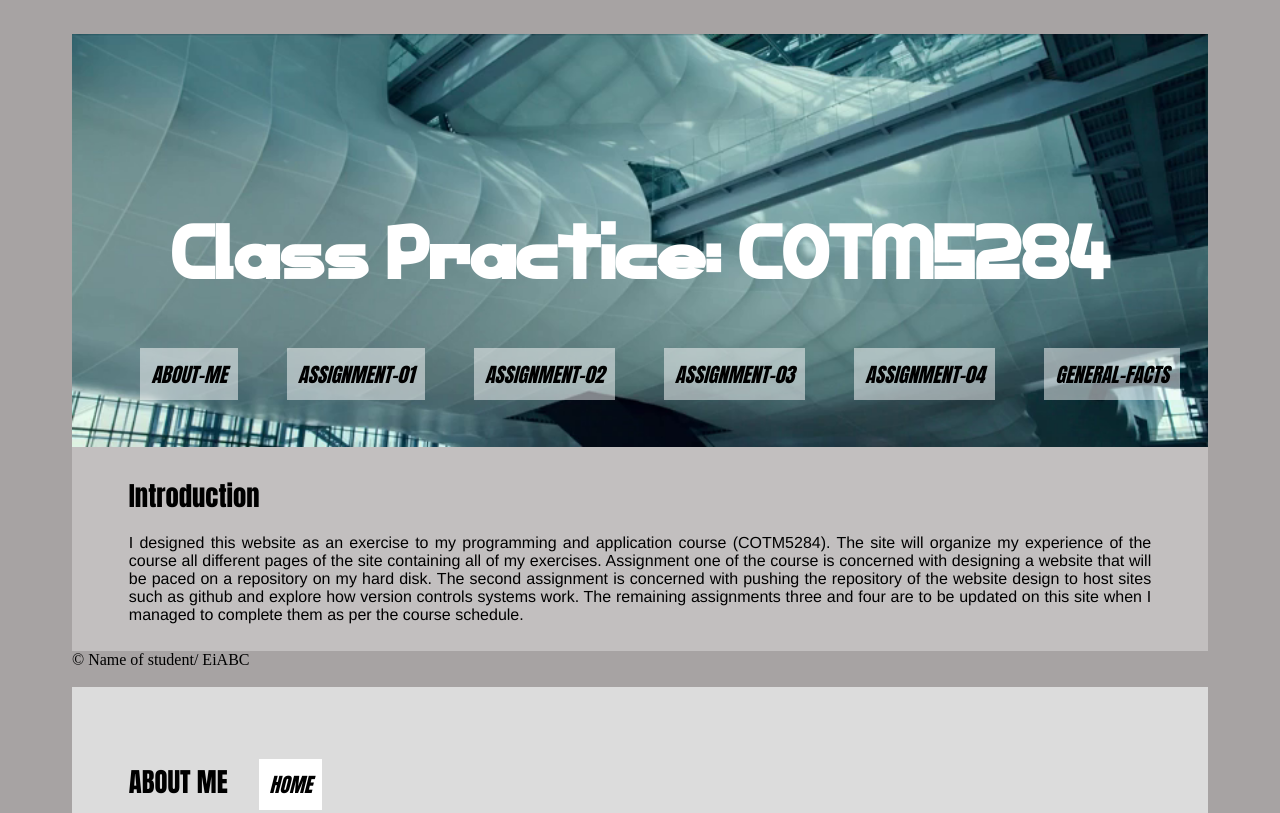
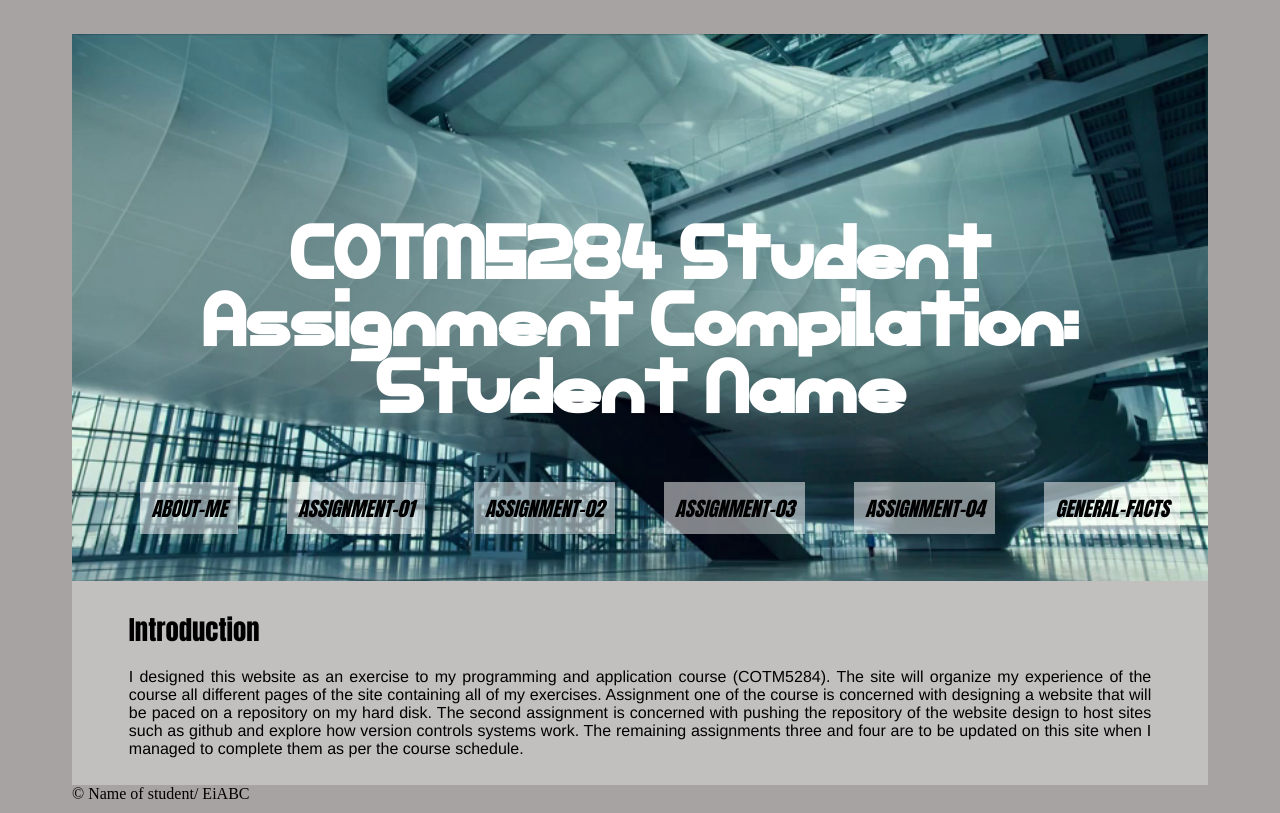
Before and after one commit to iupac22/cotm5284assignment1option, a plain HTML site: page index.html in a window 1280 px wide. Shown: the top 813 px of the page. Drawn offline with Linux system fonts and the light colour scheme.

Commit message:
Change of title

```diff
--- a/index.html
+++ b/index.html
@@ -12,7 +12,7 @@
 <body>
 
 <div id="mainheader">
-  <h1 id="HOME"> <br> <br> Class Practice: COTM5284</h1>
+  <h1 id="HOME"> <br> <br>COTM5284 Student Assignment Compilation: Student Name</h1>
   <nav id="pages">
     <ul>
      <li><a class="button" href="#story1">ABOUT-ME</a></li>
```
